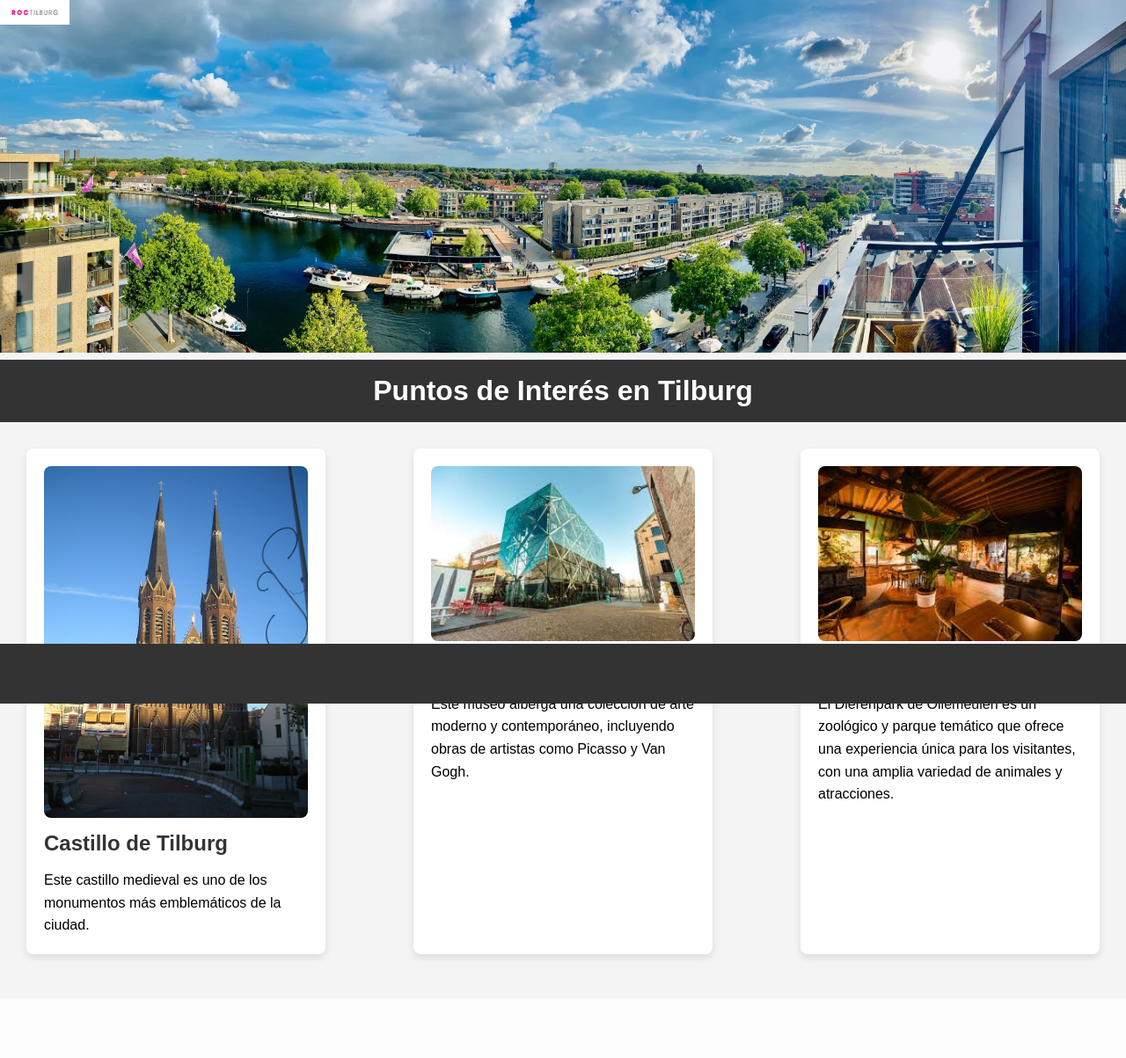
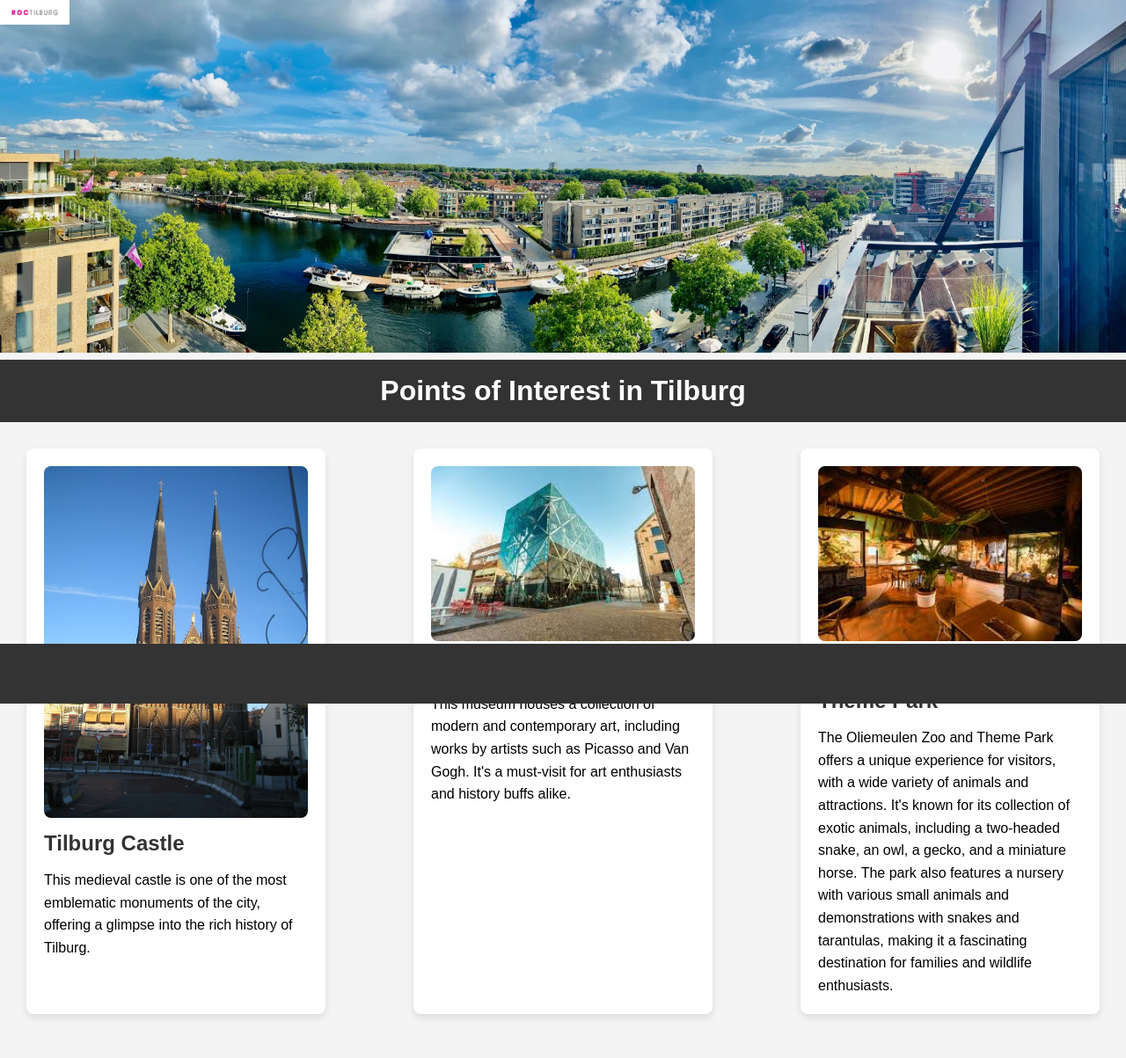
Before and after one commit to benatge2/SharedProject, a PHP site: page /PuntosDeInteres.php in a window 1280 px wide. Shown: the whole page at 88% size. Before the commit the page ends 1093 px from the top, so only its background shows below. Run offline with PHP 8.4, Linux system fonts and the light colour scheme.

Commit message:
puntosInteres

```diff
--- a/php/PuntosDeInteres.php
+++ b/php/PuntosDeInteres.php
@@ -1,9 +1,9 @@
 <!DOCTYPE html>
-<html lang="es">
+<html lang="en">
 <head>
     <meta charset="UTF-8">
     <meta name="viewport" content="width=device-width, initial-scale=1.0">
-    <title>Puntos de Interés en Tilburg</title>
+    <title>Points of Interest in Tilburg</title>
     <link rel="stylesheet" href="../views/PuntosDeInteres.css">
     <link rel="stylesheet" href="../views/header.css">
     <link rel="stylesheet" href="../views/footer.css">
@@ -13,24 +13,24 @@
         require_once("../Views/header.php");
     ?>
     <header>
-        <h1>Puntos de Interés en Tilburg</h1>
+        <h1>Points of Interest in Tilburg</h1>
     </header>
     <main>
         <section class="interest-section">
             <div class="interest-item">
-                <img src="../public/Tilburg_kerk.jpg" alt="Castillo de Tilburg">
-                <h2>Castillo de Tilburg</h2>
-                <p>Este castillo medieval es uno de los monumentos más emblemáticos de la ciudad.</p>
+                <img src="../public/Tilburg_kerk.jpg" alt="Tilburg Castle">
+                <h2>Tilburg Castle</h2>
+                <p>This medieval castle is one of the most emblematic monuments of the city, offering a glimpse into the rich history of Tilburg.</p>
             </div>
             <div class="interest-item">
-                <img src="../public/MuseoTilburg.jpg" alt="Museo de Tilburg">
-                <h2>Museo de Tilburg</h2>
-                <p>Este museo alberga una colección de arte moderno y contemporáneo, incluyendo obras de artistas como Picasso y Van Gogh.</p>
+                <img src="../public/MuseoTilburg.jpg" alt="Tilburg Museum">
+                <h2>Tilburg Museum</h2>
+                <p>This museum houses a collection of modern and contemporary art, including works by artists such as Picasso and Van Gogh. It's a must-visit for art enthusiasts and history buffs alike.</p>
             </div>
             <div class="interest-item">
-                <img src="../public/DierenparkDeOliemeulen.jpg" alt="Dierenpark de Oliemeulen">
-                <h2>Dierenpark de Oliemeulen</h2>
-                <p>El Dierenpark de Oliemeulen es un zoológico y parque temático que ofrece una experiencia única para los visitantes, con una amplia variedad de animales y atracciones.</p>
+                <img src="../public/DierenparkDeOliemeulen.jpg" alt="Oliemeulen Zoo and Theme Park">
+                <h2>Oliemeulen Zoo and Theme Park</h2>
+                <p>The Oliemeulen Zoo and Theme Park offers a unique experience for visitors, with a wide variety of animals and attractions. It's known for its collection of exotic animals, including a two-headed snake, an owl, a gecko, and a miniature horse. The park also features a nursery with various small animals and demonstrations with snakes and tarantulas, making it a fascinating destination for families and wildlife enthusiasts.</p>
             </div>
         </section>
     </main>
```
